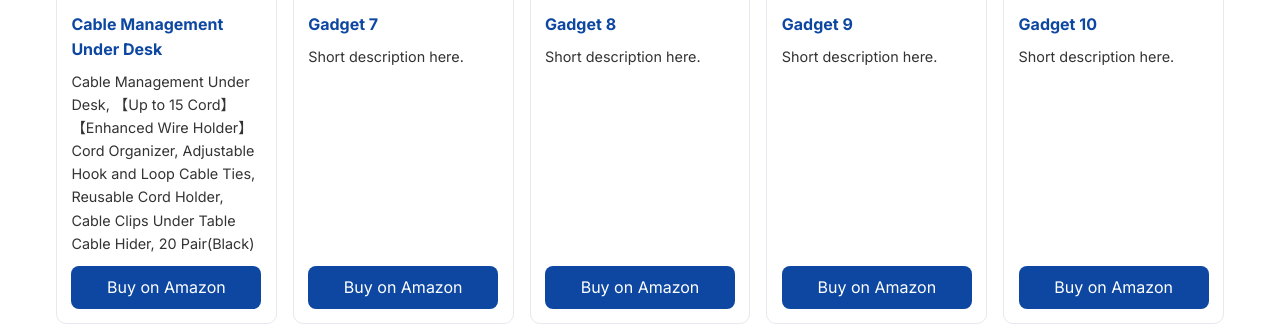
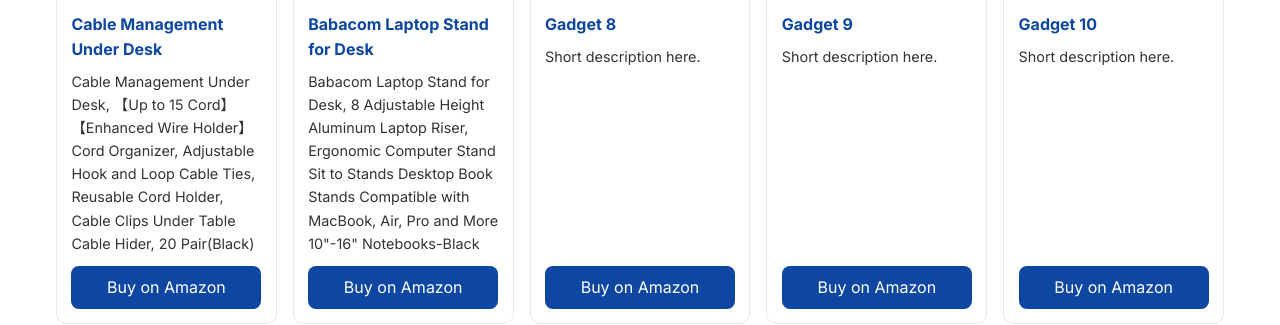
Before and after one commit to liam219542/mywebsitewithpics, a plain HTML site: page index.html in a window 1280 px wide. Shown: the part 1516-1841 px from the top of the page. Drawn offline with Linux system fonts and the light colour scheme.

Commit message:
Update index.html

```diff
--- a/index.html
+++ b/index.html
@@ -149,9 +149,9 @@
         <div class="card-content"><div><h3>Cable Management Under Desk</h3><p>Cable Management Under Desk, 【Up to 15 Cord】【Enhanced Wire Holder】 Cord Organizer, Adjustable Hook and Loop Cable Ties, Reusable Cord Holder, Cable Clips Under Table Cable Hider, 20 Pair(Black)</p></div><div><span class="buy-btn">Buy on Amazon</span></div></div>
       </a>
       <!-- Gadget 7 -->
-      <a class="card gadget" data-name="Gadget 7" data-category="Home" href="https://www.amazon.com/dp/PRODUCT_ID7?tag=YOUR_AFFILIATE_ID" target="_blank" rel="noopener noreferrer">
+      <a class="card gadget" data-name="Babacom Laptop Stand for Desk" data-category="Home" href="https://amzn.to/4aOBD3g" target="_blank" rel="noopener noreferrer">
         <img src="images/gadget7.jpg" alt="Gadget 7" loading="lazy">
-        <div class="card-content"><div><h3>Gadget 7</h3><p>Short description here.</p></div><div><span class="buy-btn">Buy on Amazon</span></div></div>
+        <div class="card-content"><div><h3>Babacom Laptop Stand for Desk</h3><p>Babacom Laptop Stand for Desk, 8 Adjustable Height Aluminum Laptop Riser, Ergonomic Computer Stand Sit to Stands Desktop Book Stands Compatible with MacBook, Air, Pro and More 10"-16" Notebooks-Black</p></div><div><span class="buy-btn">Buy on Amazon</span></div></div>
       </a>
       <!-- Gadget 8 -->
       <a class="card gadget" data-name="Gadget 8" data-category="Fitness" href="https://www.amazon.com/dp/PRODUCT_ID8?tag=YOUR_AFFILIATE_ID" target="_blank" rel="noopener noreferrer">
```
